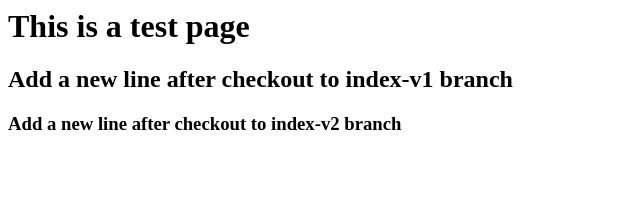
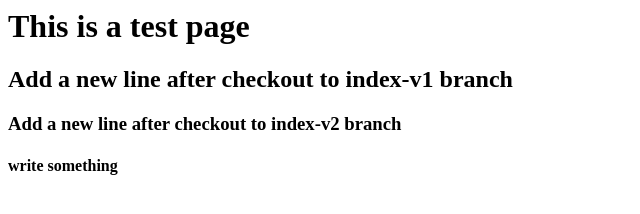
Before and after one commit to chiounan/homepage, a plain HTML site: page index.html in a window 1280 px wide. Shown: the whole page, without its empty margins (0-640 px from the left). Drawn offline with Linux system fonts and the light colour scheme.

Commit message:
add something, change after checkout v2

```diff
--- a/index.html
+++ b/index.html
@@ -3,4 +3,5 @@
 <h1>This is a test page</h1>
 <h2>Add a new line after checkout to index-v1 branch</h2>
 <h3>Add a new line after checkout to index-v2 branch</h3>
+<h4>write something</h4>
 </html>
```
